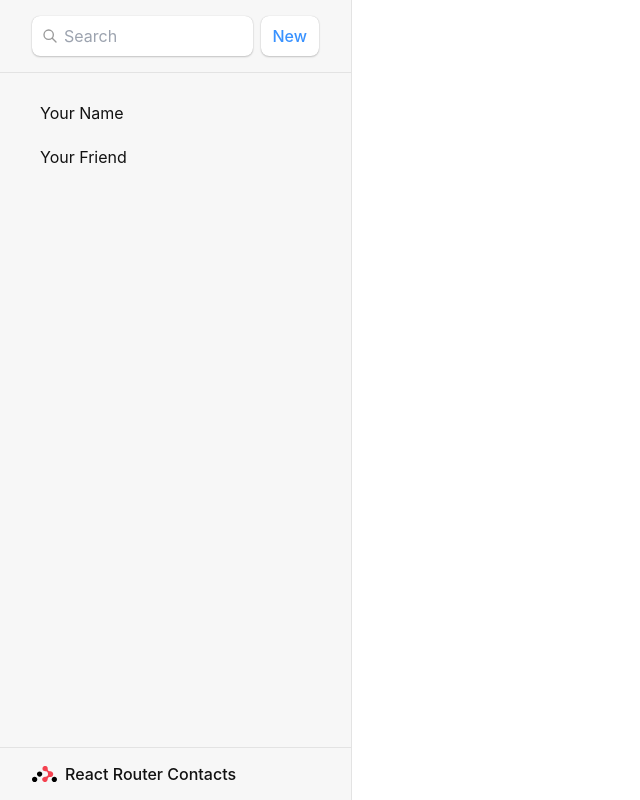
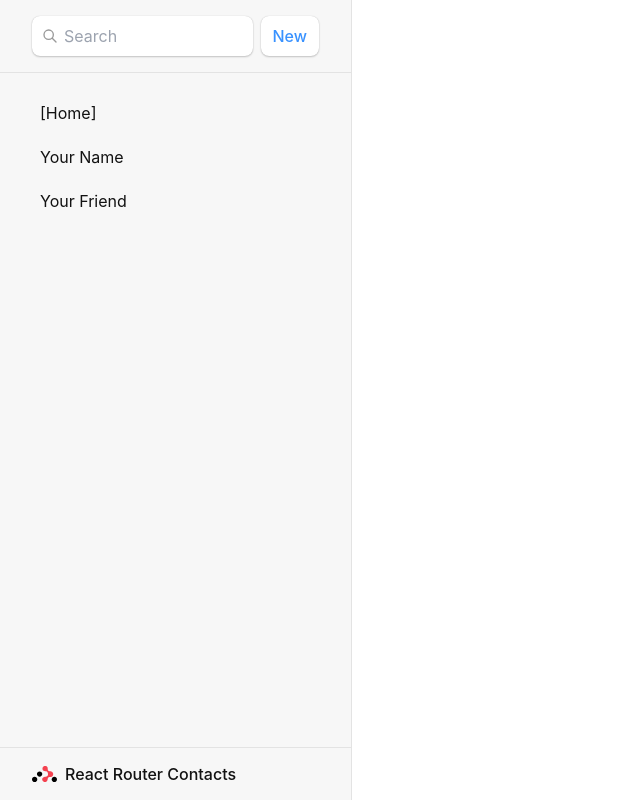
Before and after one commit to jsd-genkx/react-router-virachai, a React (Vite) app: page / in a window 1280 px wide. Shown: the whole page, without its empty margins (0-640 px from the left). Built offline with nearby package versions, Linux system fonts and the light colour scheme.

Commit message:
Nested Routes

```diff
--- a/package.json
+++ b/package.json
@@ -10,9 +10,12 @@
     "preview": "vite preview"
   },
   "dependencies": {
+    "localforage": "^1.10.0",
+    "match-sorter": "^7.0.0",
     "react": "^18.3.1",
     "react-dom": "^18.3.1",
-    "react-router-dom": "^6.27.0"
+    "react-router-dom": "^6.27.0",
+    "sort-by": "^0.0.2"
   },
   "devDependencies": {
     "@eslint/js": "^9.13.0",
--- a/src/routes/root.jsx
+++ b/src/routes/root.jsx
@@ -1,3 +1,5 @@
+import { Outlet } from "react-router-dom";
+
 export default function Root() {
   return (
     <>
@@ -22,6 +24,9 @@ export default function Root() {
         <nav>
           <ul>
             <li>
+              <a href={`/`}>[Home]</a>
+            </li>
+            <li>
               <a href={`/contacts/1`}>Your Name</a>
             </li>
             <li>
@@ -30,7 +35,9 @@ export default function Root() {
           </ul>
         </nav>
       </div>
-      <div id="detail"></div>
+      <div id="detail">
+        <Outlet />
+      </div>
     </>
   );
 }
```
Also changed, not shown: src/main.jsx (+7 -5 lines), 1 other file (tests, documents, lock files or other folders).
